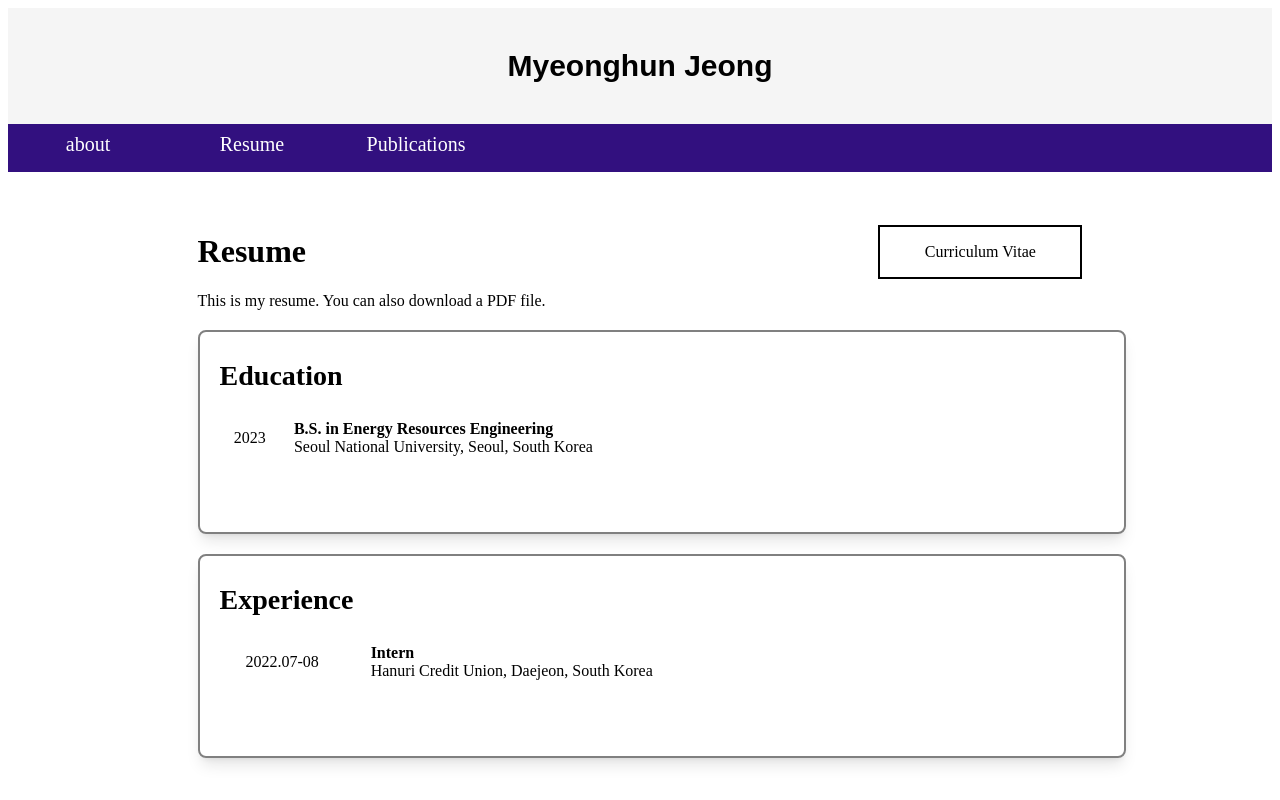
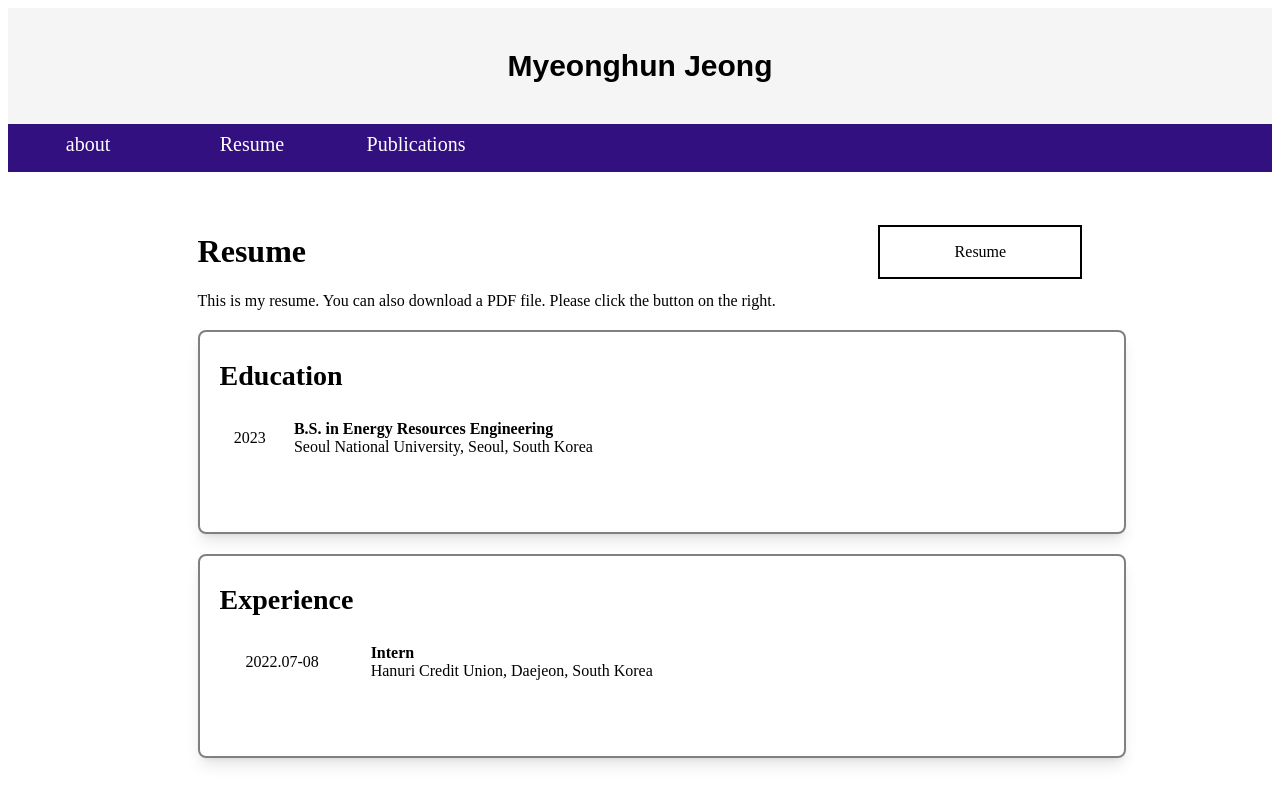
Before and after one commit to Myeonghun-jeong/Myeonghun-jeong, a plain HTML site: page resume.html in a window 1280 px wide. Drawn offline with Linux system fonts and the light colour scheme.

Commit message:
Update resume.html

```diff
--- a/resume.html
+++ b/resume.html
@@ -27,9 +27,9 @@
                     <div
                         style="display: flex; flex: 1 1 auto; justify-content: space-between; align-items: center; height:100%">
                         <h1>Resume</h1>
-                        <a class="file-button" href="files/mycv.pdf">Curriculum Vitae</a>
+                        <a class="file-button" href="files/mycv.pdf">Resume</a>
                     </div>
-                    This is my resume. You can also download a PDF file.
+                    This is my resume. You can also download a PDF file. Please click the button on the right.
                 </div>
 
                 <div class="box">
```
